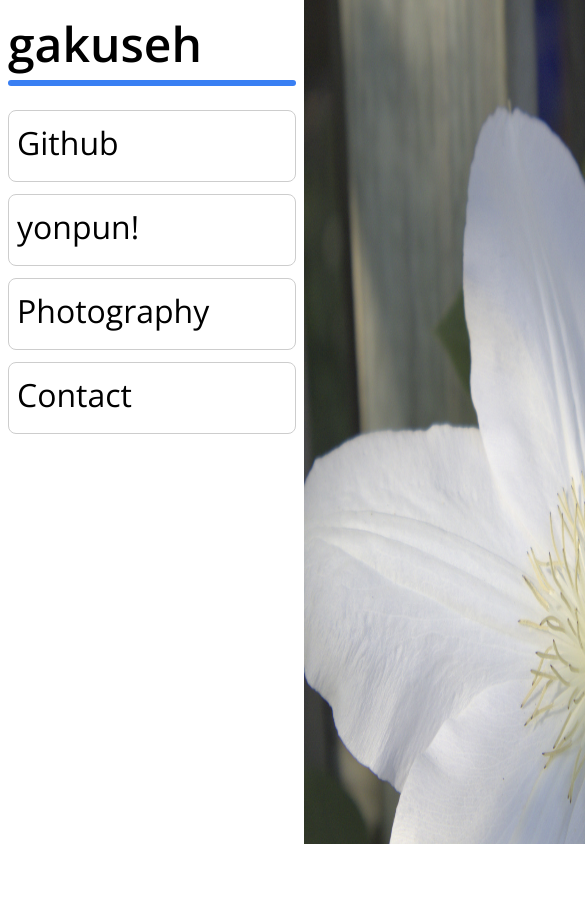
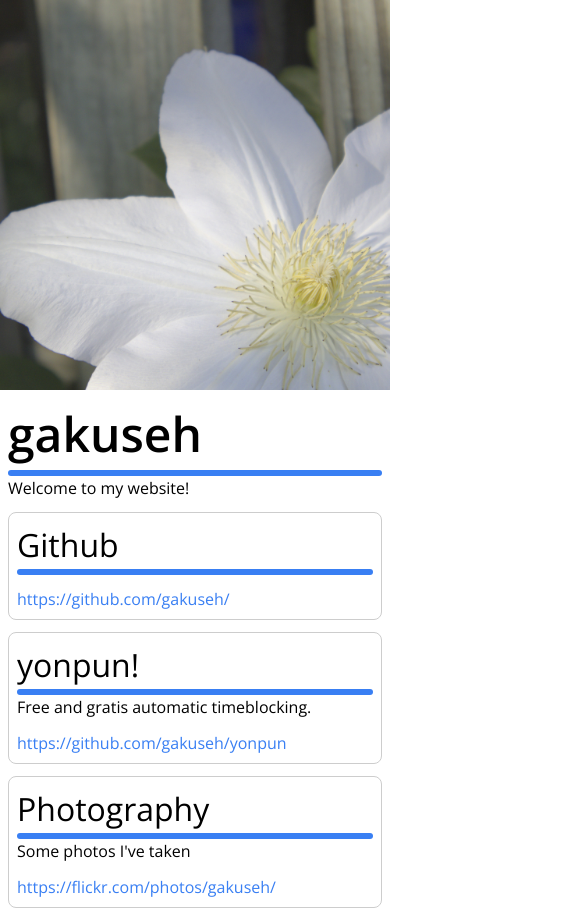
Before and after one commit to gakuseh/gakuseh.dev, a React (Vite) app: page / in a window 390 px wide. Shown: the top 910 px of the page, 585 px wide, since content can reach past the window. Before the commit the page ends 844 px from the top, so only its background shows below. Built offline with nearby package versions, Linux system fonts and the light colour scheme.

Commit message:
Mobile support

```diff
--- a/src/Index.tsx
+++ b/src/Index.tsx
@@ -2,28 +2,28 @@ import Divider from "./components/Divider";
 
 function Item({
   title,
-  desc,
   link,
+  children,
 }: {
   title: string;
-  desc?: string;
   link?: string;
+  children?: React.ReactNode;
 }) {
   return (
     <>
-      <a href={link}>
+      <a href={link} className="text-black!">
         <div className="group border-1 p-2 rounded-lg my-3">
           <h2>{title}</h2>
-          <Divider className="group-hover:w-full! w-[0px]! duration-300" />
-          <p className="max-h-0 group-hover:max-h-[200px] overflow-hidden duration-300 transition-all group-hover:py-3">
-            {desc}
-
-            {link && (
-              <p className={"text-blue" + (desc ? " mt-4" : "")}>
-                <a href={link}>{link}</a>
-              </p>
-            )}
-          </p>
+          <Divider className="md:group-hover:w-full! md:w-[0px]! md:duration-300 lg:group-hover:w-full! lg:w-[0px]! lg:duration-300" />
+          <div
+            className="
+          md:max-h-0 md:group-hover:max-h-[200px] md:overflow-hidden md:duration-300 md:transition-all md:group-hover:py-3
+          lg:max-h-0 lg:group-hover:max-h-[200px] lg:overflow-hidden lg:duration-300 lg:transition-all lg:group-hover:py-3
+          "
+          >
+            {children}
+            <div className="mt-3 text-blue">{link}</div>
+          </div>
         </div>
       </a>
     </>
@@ -42,32 +42,36 @@ function Index() {
   return (
     <>
       {/* Wrapper */}
-      <div className="flex h-screen">
+      <div className="flex h-screen flex-col md:flex-row lg:flex-row">
+        {/* Top, for mobile */}
+        <img
+          src={randomElement}
+          className="h-screen w-auto aspect-square bg-blue block lg:hidden md:hidden"
+        ></img>
+
         {/* Left */}
         <div className="h-full p-2 flex-grow">
           <h1 className="font-semibold">gakuseh</h1>
-          <Divider className="mb-6" />
-
+          <Divider />
+          <p>Welcome to my website!</p>
           <div>
-            <Item title="Github" link="https://github.com/gakuseh/" />
-            <Item
-              title="yonpun!"
-              desc="Free and gratis automatic timeblocking."
-              link="https://github.com/gakuseh/yonpun"
-            />
-            <Item
-              title="Photography"
-              desc="Some photos I've taken"
-              link="https://flickr.com/photos/gakuseh/"
-            />
-            <Item title="Contact" desc="Email: eric@gakuseh.dev" />
+            <Item title="Github" link="https://github.com/gakuseh/"></Item>
+            <Item title="yonpun!" link="https://github.com/gakuseh/yonpun">
+              Free and gratis automatic timeblocking.
+            </Item>
+            <Item title="Photography" link="https://flickr.com/photos/gakuseh/">
+              Some photos I've taken
+            </Item>
+            <Item title="Contact">
+              <b>E-mail:</b> eric@gakuseh.dev
+            </Item>
           </div>
         </div>
 
         {/* Right */}
         <img
           src={randomElement}
-          className="h-screen w-auto aspect-square bg-blue"
+          className="h-screen w-auto aspect-square bg-blue hidden lg:block md:block"
         ></img>
       </div>
     </>
--- a/src/index.css
+++ b/src/index.css
@@ -3,6 +3,10 @@
 * {
   font-family: "Open Sans";
   border-color: #cdcdcd;
+}
+
+a {
+  color: var(--color-blue);
 }
 
 h1 {
```
